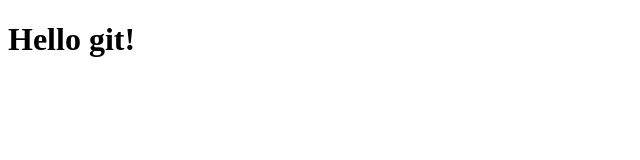
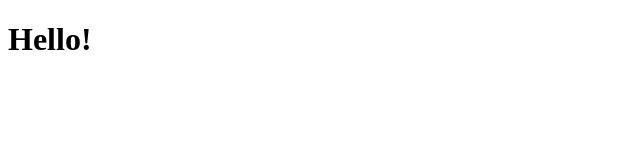
Before and after one commit to Antinio/git_test, a plain HTML site: page index.html in a window 1280 px wide. Shown: the full height of the page, 0-640 px from the left. Drawn offline with Linux system fonts and the light colour scheme.

Commit message:
first commit

```diff
--- a/index.html
+++ b/index.html
@@ -7,6 +7,6 @@
     <title>Document</title>
 </head>
 <body>
-    <h1>Hello git!</h1>
+    <h1>Hello!</h1>
 </body>
 </html>
```
